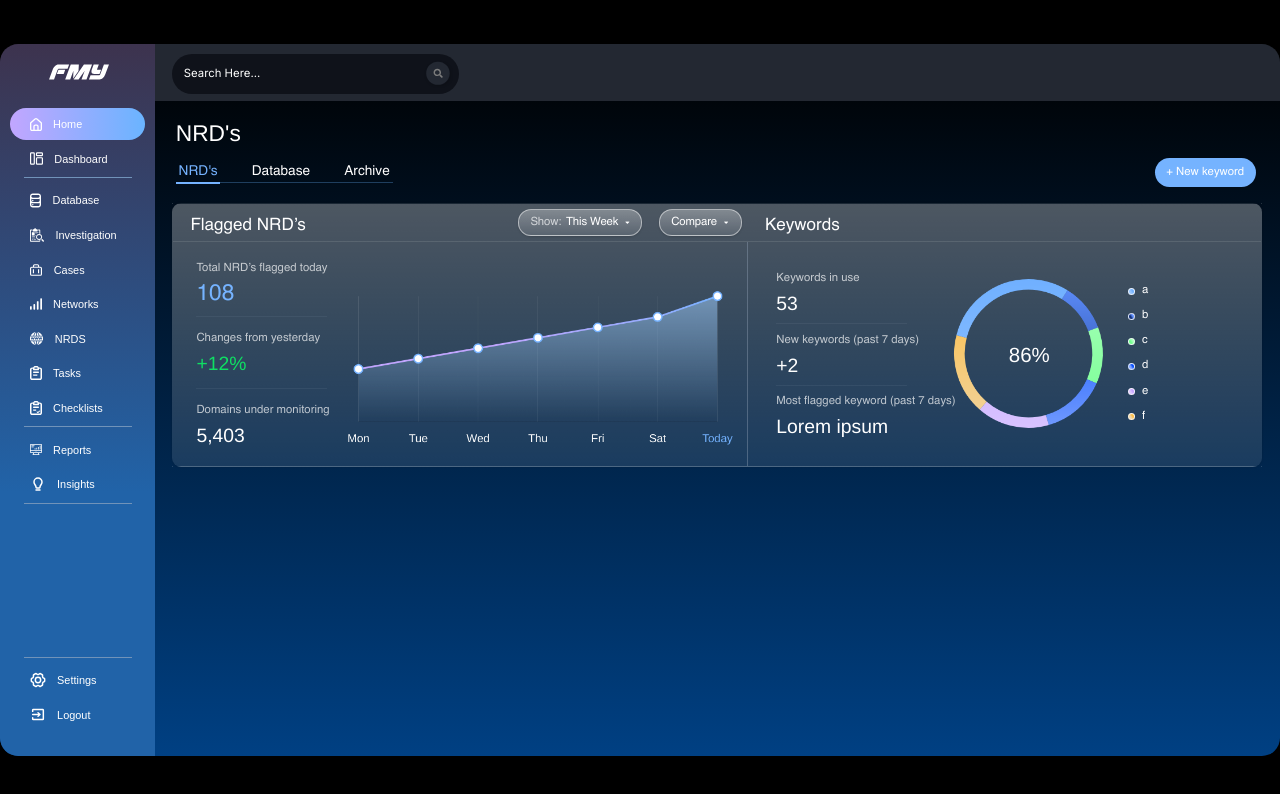
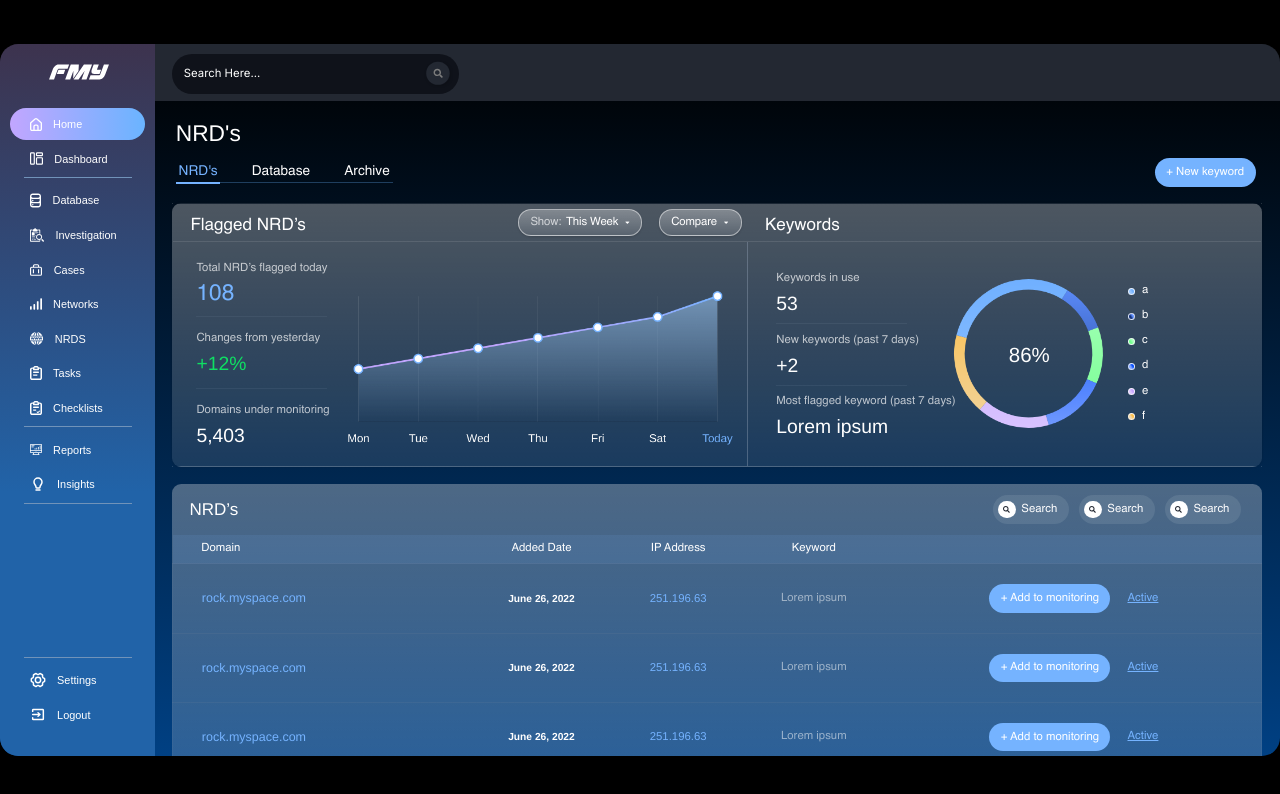
Before and after one commit to luckyboy125/FMY-Landing-Site, a React (Create React App) app: page /nrds in a window 1280 px wide. Shown: the top 794 px of the page. Built offline with nearby package versions, Linux system fonts and the light colour scheme; the HTML template or start-up script is replaced by a standard one; a web font is replaced by a local one.

Commit message:
added table component without pagination,

```diff
--- a/src/components/CustomizeLineChart/CustomizeLineChart.js
+++ b/src/components/CustomizeLineChart/CustomizeLineChart.js
@@ -54,7 +54,6 @@ function CustomizeLineChart({ axis, ayis }) {
             family: "Helvetica",
             size: 20,
             weight: "lighter",
-            style: "Light",
             lineHeight: "22px",
           },
         },
--- a/src/pages/Cases/Cases.js
+++ b/src/pages/Cases/Cases.js
@@ -9,10 +9,6 @@ function Cases() {
   const [tab, setTab] = useState(tabData[0]);
   const [searchValue, setSearchValue] = useState("");
 
-  const handleTab = (e) => {
-    setTab(e);
-  };
-
   return (
     <>
       <div className="casesRoot">
@@ -21,7 +17,7 @@ function Cases() {
           <ActionTab
             className="casesTab"
             data={tabData}
-            onSelect={(e) => handleTab(e)}
+            onSelect={(e) => setTab(e)}
             select={tab}
           />
           <div className="lastItemRoot">
--- a/src/pages/NRDS/NRDS.css
+++ b/src/pages/NRDS/NRDS.css
@@ -277,6 +277,135 @@
   margin-bottom: 27px;
 }
 
+.nrdsRoot .nrdsTableRoot {
+  margin-top: 30px;
+  margin-bottom: 30px;
+  background: linear-gradient(
+    180deg,
+    rgba(255, 255, 255, 0.3) 0%,
+    rgba(255, 255, 255, 0.1) 100%
+  );
+  border-radius: 16px;
+}
+
+.nrdsRoot .nrdsTableRoot .nrdsTableHeader {
+  padding: 20px 20px 20px 30px;
+  display: flex;
+  justify-content: space-between;
+  align-items: center;
+}
+
+.nrdsRoot .nrdsTableTitle {
+  font-family: "Helvetica";
+  font-style: normal;
+  font-weight: 500;
+  font-size: 30px;
+  line-height: 24px;
+  color: #ffffff;
+}
+.nrdsRoot .nrdsTableToolRoot {
+  display: flex;
+  align-items: center;
+}
+
+.nrdsRoot .nrdsTableSearchTool {
+  margin-right: 18px;
+}
+
+.nrdsRoot .nrdsTable {
+  width: 100%;
+}
+
+.nrdsRoot .nrdsTable thead {
+  background: rgba(117, 179, 255, 0.1);
+}
+
+.nrdsRoot .nrdsTable thead tr :first-child {
+  padding-left: 50px;
+  text-align: left;
+}
+
+.nrdsRoot .nrdsTable thead th {
+  padding: 13px 0;
+  font-family: "Helvetica";
+  font-style: normal;
+  font-weight: 400;
+  font-size: 20px;
+  line-height: 24px;
+  color: #ffffff;
+  text-align: center;
+}
+
+.nrdsRoot .nrdsTable tbody tr {
+  border: 2px solid rgba(143, 146, 161, 0.1);
+}
+
+.nrdsRoot .nrdsTable tbody tr :first-child {
+  padding-left: 50px;
+  text-align: left;
+}
+
+.nrdsRoot .nrdsTable tbody tr .firstTd {
+  font-family: "Helvetica";
+  font-style: normal;
+  font-weight: 500;
+  font-size: 22px;
+  line-height: 18px;
+  color: #75b3ff;
+}
+
+.nrdsRoot .nrdsTable tbody tr .secondTd {
+  font-family: "Helvetica";
+  font-style: normal;
+  font-weight: 700;
+  font-size: 18px;
+  line-height: 24px;
+  color: #ffffff;
+}
+.nrdsRoot .nrdsTable tbody tr .thirdTd {
+  font-family: "Helvetica";
+  font-style: normal;
+  font-weight: 500;
+  font-size: 20px;
+  line-height: 24px;
+  text-align: center;
+  color: #75b3ff;
+}
+.nrdsRoot .nrdsTable tbody tr .fourthTd {
+  font-family: "Helvetica";
+  font-style: normal;
+  font-weight: 400;
+  font-size: 20px;
+  line-height: 24px;
+  color: #ffffff;
+  opacity: 0.5;
+}
+.nrdsRoot .nrdsTable tbody tr .fifthTd {
+  display: flex;
+  justify-content: center;
+  align-items: center;
+}
+
+.nrdsRoot .nrdsTable tbody tr .fifthTd .addBtn {
+  margin-right: 30px;
+  padding: 14px 20px 13px 20px !important;
+}
+
+.nrdsRoot .nrdsTable tbody tr .fifthTd .des {
+  font-family: "Helvetica";
+  font-style: normal;
+  font-weight: 400;
+  font-size: 20px;
+  line-height: 24px;
+  text-align: center;
+  text-decoration-line: underline;
+  color: #75b3ff;
+}
+
+.nrdsRoot .nrdsTable tbody td {
+  padding: 35px 0;
+  text-align: center;
+}
 .borderNone {
   border: none !important;
 }
--- a/src/pages/NRDS/NRDS.js
+++ b/src/pages/NRDS/NRDS.js
@@ -1,9 +1,10 @@
-import { useState } from "react";
+import { useEffect, useState } from "react";
 import ActionButton from "../../components/ActionButton/ActionButton";
 import ActionTab from "../../components/ActionTab/ActionTab";
 import CustomizeDoughnutChart from "../../components/CustomizeDoughnutChart/CustomizeDoughnutChart";
 import CustomizeLineChart from "../../components/CustomizeLineChart/CustomizeLineChart";
 import PlusButton from "../../components/PlusButton/PlusButton";
+import SearchInput from "../../components/SearchInput/SearchInput";
 import { doughnutChartColorData } from "../../helpers/chart.helper";
 import "./NRDS.css";
 
@@ -17,24 +18,31 @@ function NRDS() {
     label: ["a", "b", "c", "d", "e", "f"],
     data: [500, 600, 700, 800, 900, 1000, 1200],
   };
+  const tabData = ["NRD's", "Database", "Archive"];
+  const [searchValue, setSearchValue] = useState("");
+  const [tab, setTab] = useState(tabData[0]);
+  const [mockTableData, setMockTableData] = useState([]);
 
-  const tabData = ["NRD's", "Database", "Archive"];
-  const [tab, setTab] = useState(tabData[0]);
-
-  const handleTab = (e) => {
-    setTab(e);
-  };
+  useEffect(() => {
+    for (let i = 0; i < 5; i++) {
+      setMockTableData((pre) => [
+        ...pre,
+        {
+          domain: "rock.myspace.com",
+          addedDate: "June 26, 2022",
+          ipaddress: "251.196.63",
+          keyword: "Lorem ipsum",
+        },
+      ]);
+    }
+  }, []);
 
   return (
     <>
       <div className="nrdsRoot">
         <div className="nrdsTitle">NRD's</div>
         <div className="nrdsHeaderRoot">
-          <ActionTab
-            data={tabData}
-            onSelect={(e) => handleTab(e)}
-            select={tab}
-          />
+          <ActionTab data={tabData} onSelect={(e) => setTab(e)} select={tab} />
           <PlusButton content="+ New keyword" action={() => {}} />
         </div>
         <div className="chartContainer">
@@ -181,6 +189,59 @@ function NRDS() {
             </div>
           </div>
         </div>
+        <div className="nrdsTableRoot">
+          <div className="nrdsTableHeader">
+            <div className="nrdsTableTitle">NRD’s</div>
+            <div className="nrdsTableToolRoot">
+              <SearchInput
+                action={(e) => setSearchValue(e.target.value)}
+                inputValue={searchValue}
+                className="nrdsTableSearchTool"
+              />
+              <SearchInput
+                action={(e) => setSearchValue(e.target.value)}
+                inputValue={searchValue}
+                className="nrdsTableSearchTool"
+              />
+              <SearchInput
+                action={(e) => setSearchValue(e.target.value)}
+                inputValue={searchValue}
+                className="nrdsTableSearchTool"
+              />
+            </div>
+          </div>
+          <table className="nrdsTable">
+            <thead>
+              <tr>
+                <th>Domain</th>
+                <th>Added Date</th>
+                <th>IP Address</th>
+                <th>Keyword</th>
+                <th></th>
+              </tr>
+            </thead>
+            <tbody>
+              {mockTableData.map((item, index) => {
+                return (
+                  <tr key={index}>
+                    <td className="firstTd">{item.domain}</td>
+                    <td className="secondTd">{item.addedDate}</td>
+                    <td className="thirdTd">{item.ipaddress}</td>
+                    <td className="fourthTd">{item.keyword}</td>
+                    <td className="fifthTd">
+                      <PlusButton
+                        content="+ Add to monitoring"
+                        action={() => {}}
+                        className="addBtn"
+                      />
+                      <div className="des">Active</div>
+                    </td>
+                  </tr>
+                );
+              })}
+            </tbody>
+          </table>
+        </div>
       </div>
     </>
   );
```
